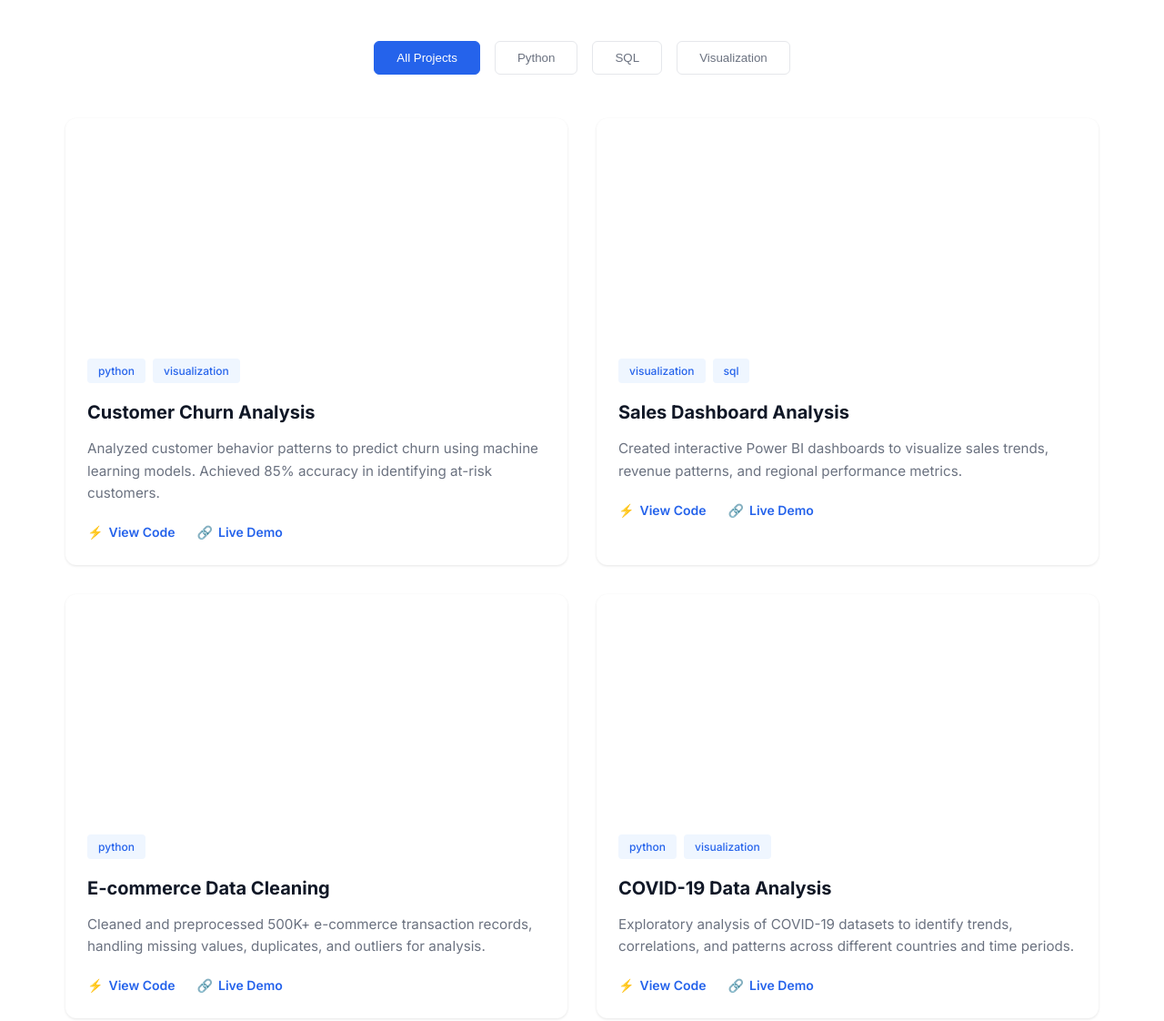
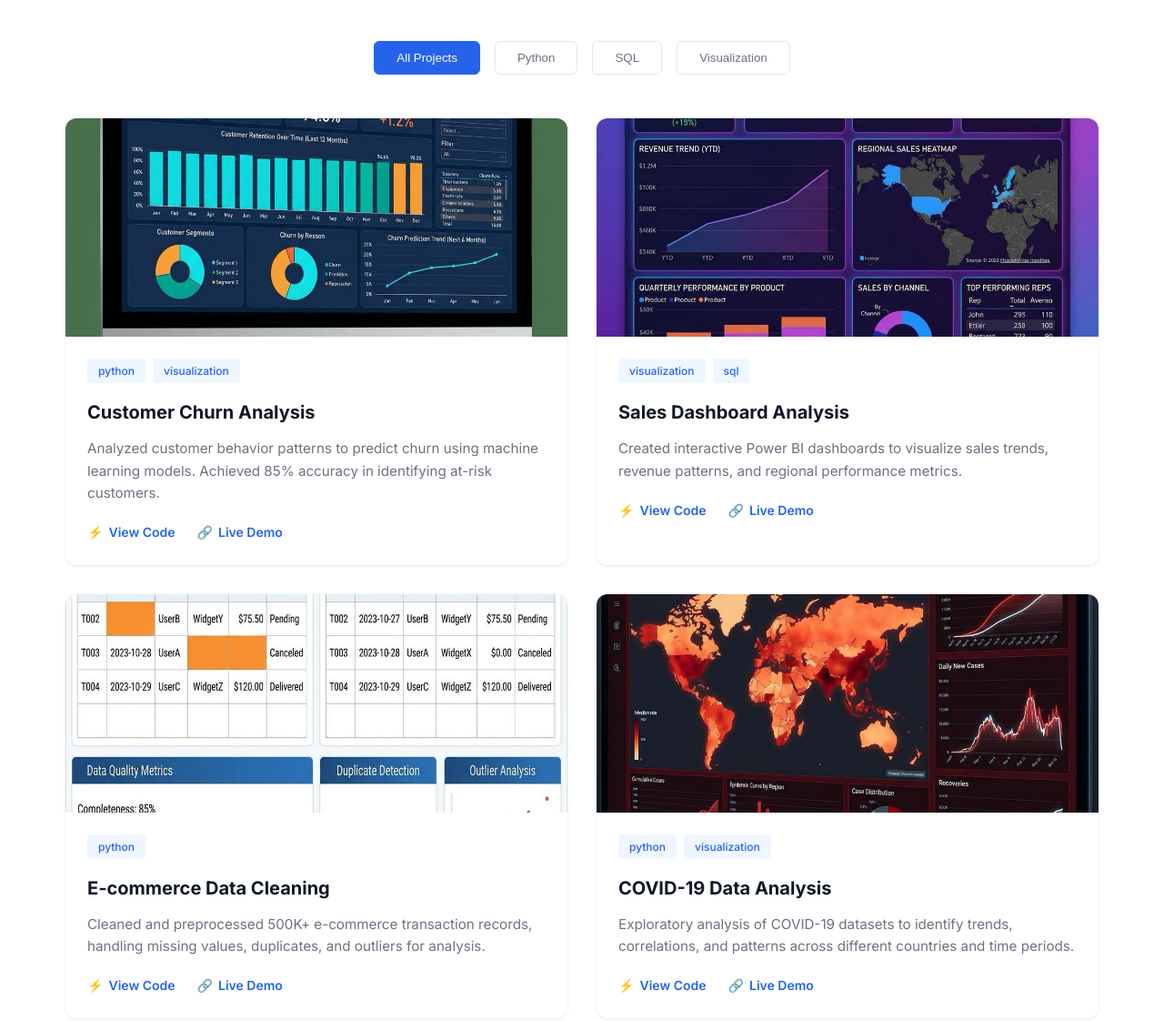
Before and after one commit to divyansha12/Data-Analyst-Portfolio, a plain HTML site: page index.html in a window 1280 px wide. Shown: the part 1688-2810 px from the top of the page at 91% size. Drawn offline with Linux system fonts and the light colour scheme; a script that the page names is missing.

Commit message:
Update image paths to use 'images/' directory

```diff
--- a/index.html
+++ b/index.html
@@ -97,7 +97,7 @@
 
             <div class="projects-grid">
                 <div class="project-card" data-category="python visualization">
-                    <div class="project-image" style="background: url('pic1.jpeg') center/cover;">
+                    <div class="project-image" style="background: url('images/pic1.jpeg') center/cover;">
                     </div>
                     <div class="project-content">
                         <div class="project-tags">
@@ -115,7 +115,7 @@
                 </div>
 
                 <div class="project-card" data-category="visualization sql">
-                    <div class="project-image" style="background: url('pic6.jpeg') center/cover;">
+                    <div class="project-image" style="background: url('images/pic6.jpeg') center/cover;">
                     </div>
                     <div class="project-content">
                         <div class="project-tags">
@@ -133,7 +133,7 @@
                 </div>
 
                 <div class="project-card" data-category="python">
-                    <div class="project-image" style="background: url('pic3.jpeg') center/cover;">
+                    <div class="project-image" style="background: url('images/pic3.jpeg') center/cover;">
                     </div>
                     <div class="project-content">
                         <div class="project-tags">
@@ -150,7 +150,7 @@
                 </div>
 
                 <div class="project-card" data-category="visualization python">
-                    <div class="project-image" style="background: url('pic2.jpeg') center/cover;">
+                    <div class="project-image" style="background: url('images/pic2.jpeg') center/cover;">
                     </div>
                     <div class="project-content">
                         <div class="project-tags">
@@ -168,7 +168,7 @@
                 </div>
 
                 <div class="project-card" data-category="sql">
-                    <div class="project-image" style="background: url('pic4.jpeg') center/cover;">
+                    <div class="project-image" style="background: url('images/pic4.jpeg') center/cover;">
                     </div>
                     <div class="project-content">
                         <div class="project-tags">
@@ -185,7 +185,7 @@
                 </div>
 
                 <div class="project-card" data-category="python visualization">
-                    <div class="project-image" style="background: url('pic7.jpeg') center/cover;">
+                    <div class="project-image" style="background: url('images/pic7.jpeg') center/cover;">
                     </div>
                     <div class="project-content">
                         <div class="project-tags">
```
